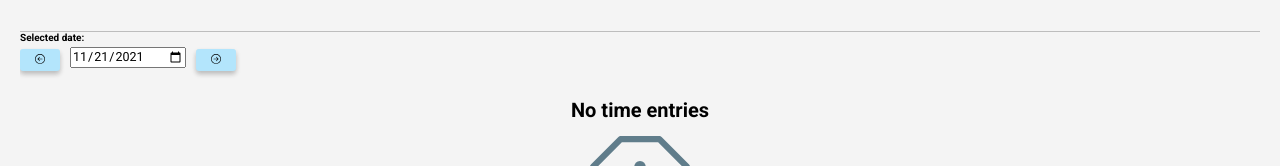
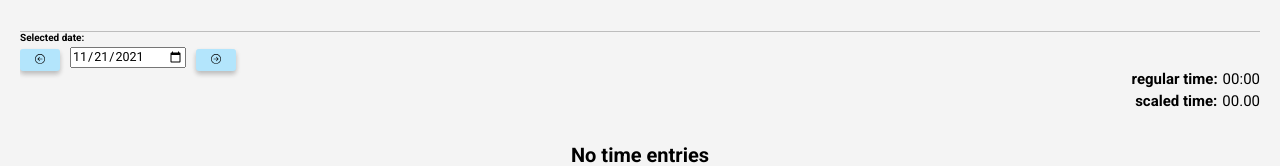
Before and after one commit to haron-IV/TimeTracker, a React (Create React App) app: page / in a window 1280 px wide. Shown: the part 204-370 px from the top of the page. Built offline with nearby package versions, Linux system fonts and the light colour scheme.

Commit message:
Feature/sumup entries with the same day (#8)
* add summing up time

* base fix for changing day via controls

* add styles to time sumup, fix changing date

* refactorize

```diff
--- a/src/components/AppHeader/AppHeader.utils.ts
+++ b/src/components/AppHeader/AppHeader.utils.ts
@@ -1,13 +1,13 @@
-import { MINUTES_LIMIT, TIME_MULTIPLY_RATIO } from 'config'
+import { MINUTES_LIMIT } from 'config'
 import { useState } from 'react'
+import { getScaledMinutes } from 'shared/utils'
 
 const MINUTES_LIMIT_LOCAL = MINUTES_LIMIT + 1
 
 export const useTimeCalculator = () => {
   const [minutes, setMinutes] = useState(0)
   const [error, setError] = useState('')
-
-  const scaledTime = Number((minutes / TIME_MULTIPLY_RATIO).toFixed(2))
+  const scaledTime = getScaledMinutes(minutes)
 
   const handleChange = (value: string) => {
     const val = Number(value)
--- a/src/components/EntryList/EntryList.tsx
+++ b/src/components/EntryList/EntryList.tsx
@@ -1,4 +1,5 @@
 import { palette } from 'config'
+import { ChangeEvent } from 'react'
 import {
   BsArrowLeftCircle,
   BsArrowRightCircle,
@@ -14,13 +15,21 @@ import {
 } from './EntryList.style'
 import { useChangeDate, useEntryList } from './EntryList.utils'
 import ListItem from './ListItem'
+import TimeSumup from './TimeSumup'
+
+type ChangeEv = ChangeEvent<HTMLInputElement>
 
 const EntryList = () => {
-  const { entriesFromDay, labels, targetDate, setTargetDate } = useEntryList()
+  const {
+    entriesFromDay,
+    labels,
+    targetDate,
+    summedTimeFromDay,
+    summedTimeFromDayScaled,
+    setTargetDate,
+  } = useEntryList()
   const setDate = useChangeDate(setTargetDate, targetDate)
-  const onDateChange = (e: React.ChangeEvent<HTMLInputElement>) => {
-    setTargetDate(e.target.value)
-  }
+  const onDateChange = (e: ChangeEv) => setTargetDate(e.target.value)
 
   return (
     <EntryListSection>
@@ -35,6 +44,10 @@ const EntryList = () => {
             <BsArrowRightCircle />
           </Button>
         </ControlsWrapper>
+        <TimeSumup
+          regularTime={summedTimeFromDay}
+          scaledTime={summedTimeFromDayScaled}
+        />
       </div>
       <List>
         {entriesFromDay.map(item => (
--- a/src/components/EntryList/EntryList.utils.ts
+++ b/src/components/EntryList/EntryList.utils.ts
@@ -1,6 +1,11 @@
 import { useContext, useEffect, useState } from 'react'
 import { DB, TimeEntry, DBUtils } from 'services'
-import { addLeadingZero, EntryListContext } from 'shared/utils'
+import {
+  EntryListContext,
+  addLeadingZero,
+  daysInMonth,
+  getScaledMinutes,
+} from 'shared/utils'
 
 const db = new DB()
 
@@ -20,8 +25,44 @@ export const useEntryList = (date?: string) => {
   }, [ctx?.updateEntryList])
 
   const entriesFromDay = getEntriesFromDay(timeEntryItems, targetDate)
+  const summedTimeFromDay = sumUpEntriesTime(entriesFromDay)
+  const summedTimeFromDayScaled = sumUpEntriesTime(entriesFromDay, true)
 
-  return { entriesFromDay, labels, targetDate, setTargetDate }
+  return {
+    entriesFromDay,
+    labels,
+    targetDate,
+    summedTimeFromDay,
+    summedTimeFromDayScaled,
+    setTargetDate,
+  }
+}
+const sumUpEntriesTime = (entries: TimeEntry[], scaled: boolean = false) => {
+  const { hours, minutes } = entries.reduce(
+    (acc, curr) => {
+      let hours = acc.hours + curr.entryTimeHours
+      let minutes = acc.minutes + curr.entryTimeMinutes
+
+      if (minutes >= 60) {
+        hours++
+        const restMinutes = minutes % 60
+        minutes = restMinutes
+      }
+
+      return { hours, minutes }
+    },
+    { hours: 0, minutes: 0 }
+  )
+
+  return scaled
+    ? {
+        hours: addLeadingZero(hours),
+        minutes: addLeadingZero(Number(`${getScaledMinutes(minutes)}`)),
+      }
+    : {
+        hours: addLeadingZero(hours),
+        minutes: addLeadingZero(minutes),
+      }
 }
 
 export const useChangeDate = (
@@ -32,7 +73,43 @@ export const useChangeDate = (
     const {
       dateObj: { day, month, year },
     } = DBUtils.getDate(currentDate)
+    const daysOfMonth = daysInMonth(month, year)
+    let date = ''
 
-    setDateFunc(`${year}-${month}-${addLeadingZero(day + incrementValue)}`)
+    switch (true) {
+      case day === 1 && month !== 1 && incrementValue < 0: {
+        date = `${year}-${addLeadingZero(month - 1)}-${addLeadingZero(
+          daysInMonth(month - 1, year)
+        )}`
+        break
+      }
+      case day >= daysOfMonth && month !== 12 && incrementValue > 0: {
+        date = `${year}-${addLeadingZero(month + 1)}-01`
+        break
+      }
+      case day === daysInMonth(12, year) &&
+        month === 12 &&
+        incrementValue < 0: {
+        date = `${year}-12-${day - 1}`
+        break
+      }
+      case day === daysInMonth(12, year) &&
+        month === 12 &&
+        incrementValue > 0: {
+        date = `${year + 1}-01-01`
+        break
+      }
+      case day === 1 && month === 1 && incrementValue < 0: {
+        date = `${year - 1}-12-${daysInMonth(12, year - 1)}`
+        break
+      }
+      default: {
+        date = `${year}-${addLeadingZero(month)}-${addLeadingZero(
+          day + incrementValue
+        )}`
+      }
+    }
+
+    setDateFunc(date)
   }
 }
--- a/src/components/EntryList/ListItem/ListItem.utils.ts
+++ b/src/components/EntryList/ListItem/ListItem.utils.ts
@@ -2,7 +2,7 @@ import { TIME_MULTIPLY_RATIO } from 'config'
 import { Label } from 'shared/types'
 
 export const calculateTimeEntry = (hours: number, minutes: number) => {
-  const scaledTime = Math.floor(minutes / TIME_MULTIPLY_RATIO)
+  const scaledTime = Math.round(minutes / TIME_MULTIPLY_RATIO)
 
   return `${hours}.${scaledTime}`
 }
--- /dev/null
+++ b/src/components/EntryList/TimeSumup/TimeSumup.style.ts
@@ -0,0 +1,17 @@
+import { SPACING_SMALL, typography } from 'config'
+import styled from 'styled-components'
+
+export const SumupWrapper = styled('div')({
+  display: 'flex',
+  alignItems: 'flex-end',
+  flexDirection: 'column',
+})
+
+export const TimeOutputWrapper = styled('div')({
+  marginBottom: SPACING_SMALL,
+  fontSize: typography.fontSize.mid,
+  '& span': {
+    fontWeight: typography.fontWeight.bold,
+    marginRight: SPACING_SMALL,
+  },
+})
--- /dev/null
+++ b/src/components/EntryList/TimeSumup/TimeSumup.tsx
@@ -0,0 +1,34 @@
+import { SumupWrapper, TimeOutputWrapper } from './TimeSumup.style'
+
+interface TimeSumupItem {
+  hours: string | number
+  minutes: string | number
+}
+
+interface TimeSumupProps {
+  regularTime: TimeSumupItem
+  scaledTime: TimeSumupItem
+}
+const TimeSumup = ({ regularTime, scaledTime }: TimeSumupProps) => {
+  const isTimeAvailable =
+    regularTime.hours ||
+    regularTime.minutes ||
+    scaledTime.hours ||
+    scaledTime.hours
+
+  return isTimeAvailable ? (
+    <SumupWrapper>
+      <TimeOutputWrapper>
+        <span>regular time:</span>
+        {regularTime.hours}:{regularTime.minutes}
+      </TimeOutputWrapper>
+
+      <TimeOutputWrapper>
+        <span>scaled time:</span>
+        {scaledTime.hours}.{scaledTime.minutes}
+      </TimeOutputWrapper>
+    </SumupWrapper>
+  ) : null
+}
+
+export default TimeSumup
--- /dev/null
+++ b/src/components/EntryList/TimeSumup/index.ts
@@ -0,0 +1 @@
+export { default } from './TimeSumup'
--- a/src/shared/utils/helpers.ts
+++ b/src/shared/utils/helpers.ts
@@ -1,3 +1,9 @@
+import { TIME_MULTIPLY_RATIO } from 'config'
+
 export const addLeadingZero = (date: number) => (date <= 9 ? `0${date}` : date)
 export const toPercentage = (value: number, from: number) =>
   Number(((value / from) * 100).toFixed(2))
+export const getScaledMinutes = (minutes: number) =>
+  Math.round(Number(minutes / TIME_MULTIPLY_RATIO))
+export const daysInMonth = (month: number, year: number) =>
+  new Date(year, month, 0).getDate()
```
